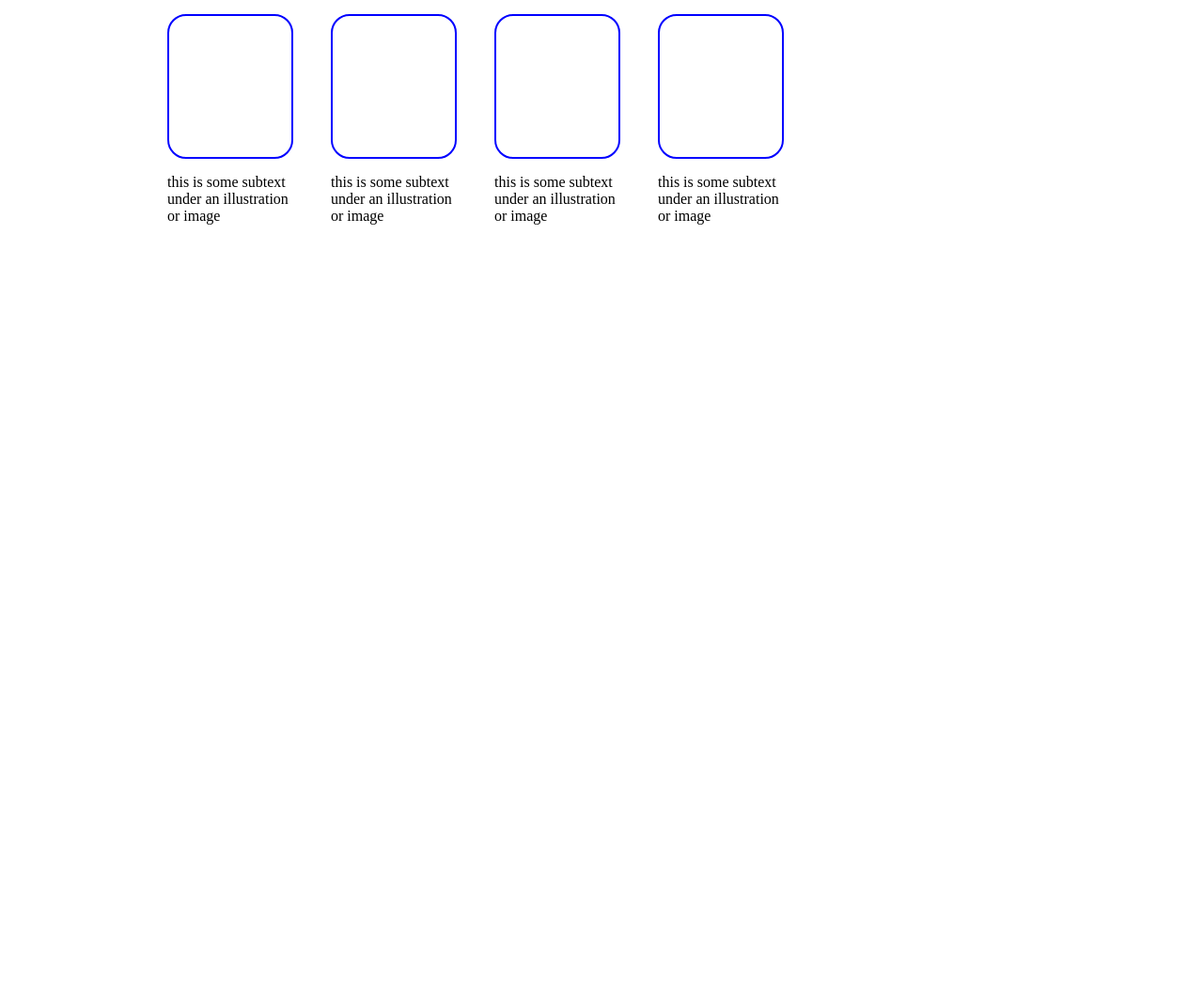
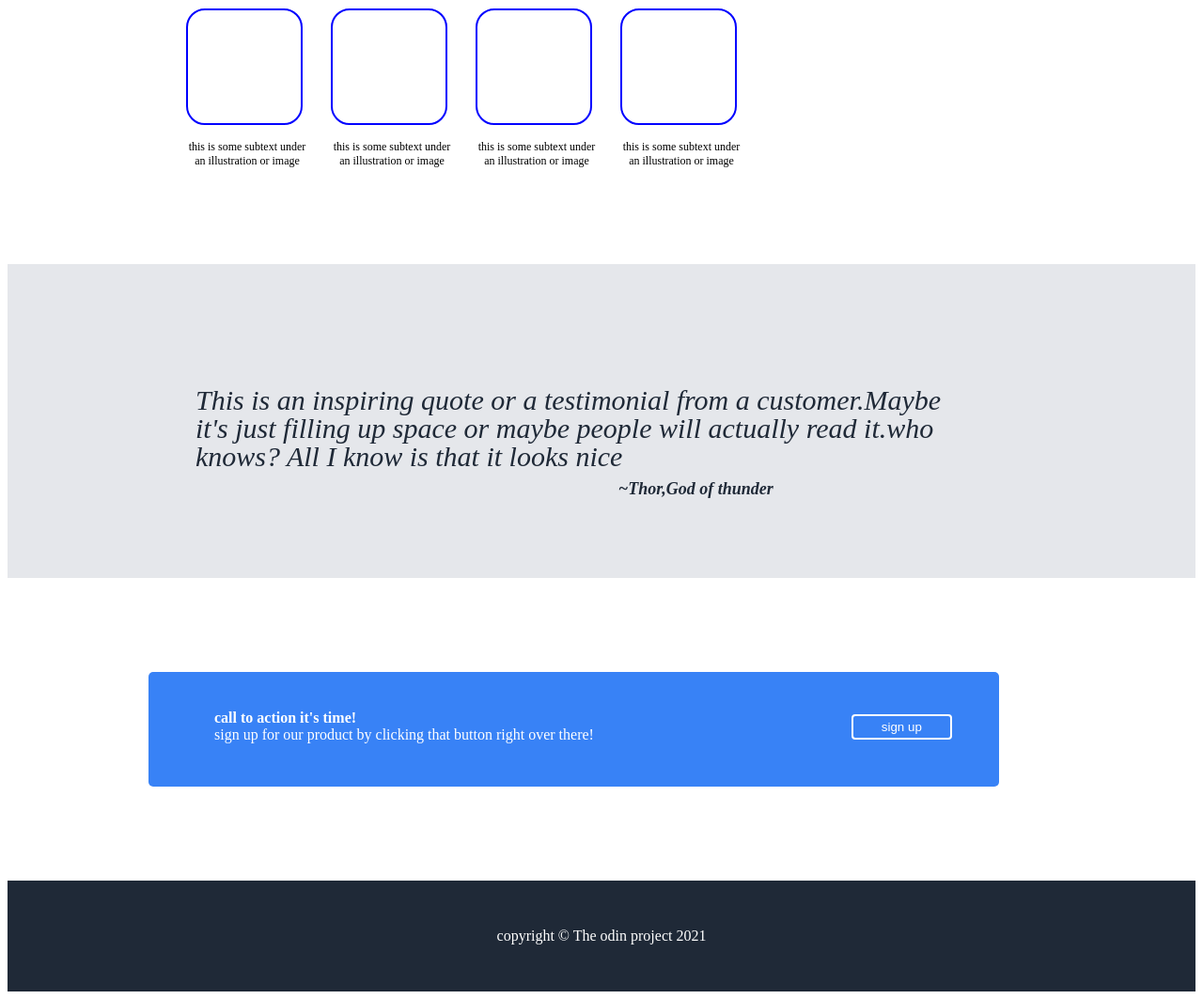
Before and after one commit to lordwhitefire/odin-landing-page, a plain HTML site: page Pages.html in a window 1280 px wide. Shown: the part 571-1634 px from the top of the page at 94% size. Before the commit the page ends 854 px from the top, so only its background shows below. Drawn offline with Linux system fonts and the light colour scheme.

Commit message:
completion of the odin landing page

```diff
--- a/Pages.html
+++ b/Pages.html
@@ -48,7 +48,7 @@
  <p class="border">
 
           </p>
-          <p>
+          <p class="psize">
             this is some subtext under an illustration or image
 </p>
           </div>
@@ -56,7 +56,7 @@
  <p class="border">
 
           </p>
-          <p>
+          <p class="psize">
             this is some subtext under an illustration or image
 </p>
           </div>
@@ -64,7 +64,7 @@
  <p class="border">
 
           </p>
-          <p>
+          <p class="psize">
             this is some subtext under an illustration or image
 </p>
           </div>
@@ -72,11 +72,32 @@
  <p class="border">
 
           </p>
-          <p>
+          <p class="psize">
             this is some subtext under an illustration or image
 </p>
           </div>
           </div>
-          </div>
+         <div class="third" >
+          <blockquote class="quote">
+This is an inspiring quote or a testimonial from a customer.Maybe it's just filling up space or maybe people will actually read it.who knows? All I know is that it looks nice
+<cite class="cite" >
+  ~Thor,God of thunder
+</cite>
+</blockquote>
+</div>
+ <div class="time">
+  <button type="button" class="signup1 f1">
+          sign up
+        </button>
 
+    <p class="action"><span class="call">
+call to action it's time!</span><br >
+      sign up for our product by clicking that button right over there!
+    </p>
+    </div>
+    <div class="footer1">
+      <footer  class="footer">
+      copyright © The odin project 2021
+      </footer>
+    </div>
       </body>
--- a/style.css
+++ b/style.css
@@ -33,7 +33,7 @@ li {
   color:white;
   border:2px solid blue;
   border-radius: 4px;
-  padding:2px 15px;
+  padding:4px 30px;
 }
 
 
@@ -62,26 +62,92 @@ padding-bottom: 120px;
 
   color:#E5E7EB ;
 }
+.psize {
+  font-size: 12px;
+  text-align: center;
+}
 .header {
   font-size: 36px;
   font-weight:bold;
-  color: 1F2937;
+  color: #1F2937;
   text-align: center;
 }
 .border {
   border: 2px solid blue;
   border-radius:20px;
-  width:130px;
-  height: 150px;
+  width:120px;
+  height: 120px;
 
 }
 .wrap {
   width: 130px;
-  padding: 20px;
+  padding: 10px;
   display: inline-block;
 }
 .wrap1 {
-  margin-left:150px;
+  margin-left:180px;
   margin-top: -50px;
+  padding-bottom:80px;
+}
+.quote {
+  width: 65%;
+  margin-left:200px;
+  font-size: 30px;
+  font-style: italic;
+  font-weight: 100px;
+  line-height:30px;
+  color: #1F2937;
 
 }
+.third {
+  background-color: #E5E7EB;
+  padding-top:100px;
+  padding-bottom:50px;
+}
+.cite {
+  margin-left:450px;
+  font-size: 18px;
+  font-weight: bold;
+
+}
+.signup1 {
+  color:white;
+  border:2px solid white;
+  border-radius: 4px;
+  padding:4px 30px;
+  background-color: #3882F6;
+  margin-right:50px;
+  margin-top:35px
+
+}
+.f1 {
+  float: right;
+}
+.action {
+  margin-left:50px;
+  margin-top:30px;
+  color: white;
+}
+.time {
+  background-color: #3882F6;
+  width:70%;
+  margin-left:150px;
+  padding-top:10px;
+  padding-bottom:30px;
+  padding-left:20px;
+  border-radius:5px;
+  margin-top:100px;
+  margin-bottom:100px;
+}
+.footer {
+  text-align: center;
+  color: white;
+}
+.footer1 {
+  background-color: #1F2937;
+  padding:50px;
+}
+.call {
+
+  font-weight: bold;
+}
```
